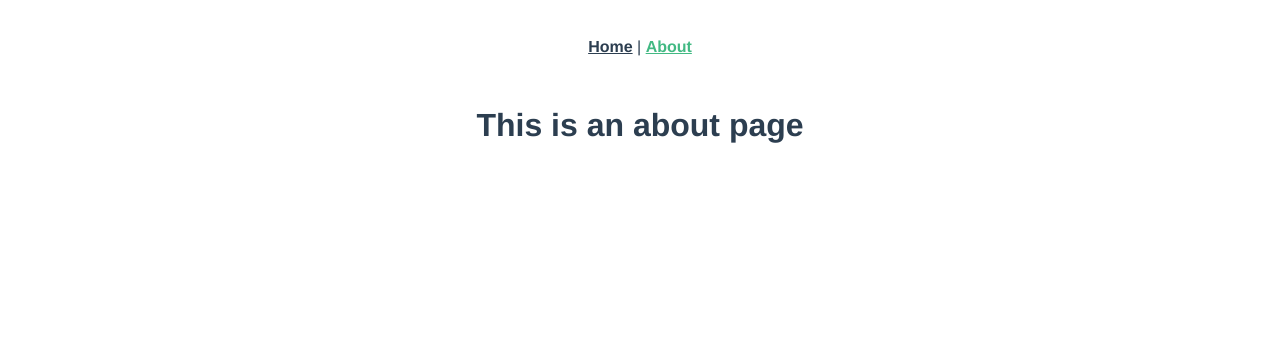
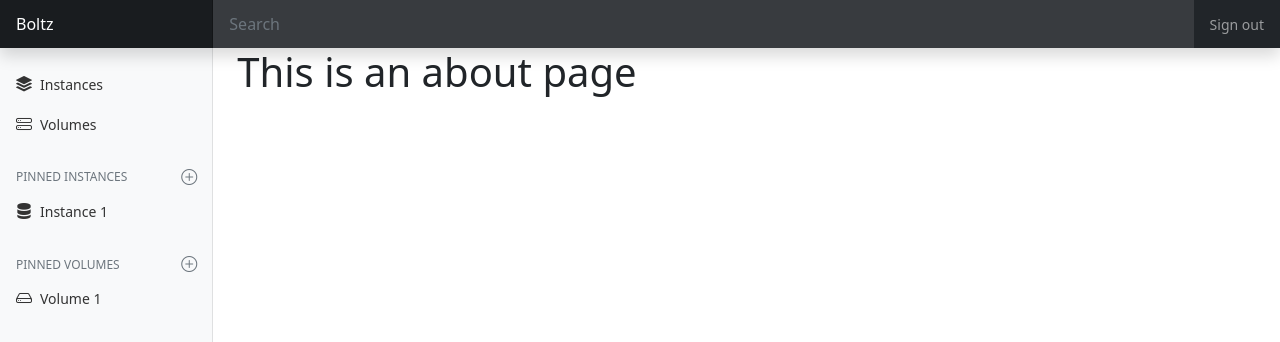
Before and after one commit to bsnk-dev/boltz-web, a Vue app: page /about in a window 1280 px wide. Shown: the top 342 px of the page. Built offline with nearby package versions, Linux system fonts and the light colour scheme.

Commit message:
start of ui

```diff
--- a/package.json
+++ b/package.json
@@ -8,6 +8,9 @@
     "lint": "vue-cli-service lint"
   },
   "dependencies": {
+    "@popperjs/core": "^2.9.2",
+    "bootstrap": "^5.0.2",
+    "bootstrap-icons": "^1.5.0",
     "core-js": "^3.6.5",
     "vue": "^2.6.11",
     "vue-class-component": "^7.2.3",
--- a/src/App.vue
+++ b/src/App.vue
@@ -1,32 +1,45 @@
 <template>
   <div id="app">
-    <div id="nav">
-      <router-link to="/">Home</router-link> |
-      <router-link to="/about">About</router-link>
+    <header class="navbar navbar-dark sticky-top bg-dark flex-md-nowrap p-0 shadow">
+      <a class="navbar-brand col-md-3 col-lg-2 me-0 px-3" href="#">Boltz</a>
+      <button class="navbar-toggler position-absolute d-md-none collapsed" type="button" data-bs-toggle="collapse" data-bs-target="#sidebarMenu" aria-controls="sidebarMenu" aria-expanded="false" aria-label="Toggle navigation">
+        <span class="navbar-toggler-icon"></span>
+      </button>
+      <input class="form-control form-control-dark w-100" type="text" placeholder="Search" aria-label="Search">
+      <div class="navbar-nav">
+        <div class="nav-item text-nowrap">
+          <a class="nav-link px-3" href="#">Sign out</a>
+        </div>
+      </div>
+    </header>
+
+    <div class="container-fluid">
+      <div class="row">
+        <side-bar/>
+
+        <main class="col-md-9 ms-sm-auto col-lg-10 px-md-4">
+          <router-view/>
+        </main>
+      </div>
     </div>
-    <router-view/>
   </div>
 </template>
 
+<script lang="ts">
+import {Component, Vue} from 'vue-property-decorator';
+import SideBar from '@/components/SideBar.vue';
+
+@Component({
+  components: {
+    SideBar
+  },
+})
+export default class App extends Vue {
+}
+</script>
+
+
 <style>
-#app {
-  font-family: Avenir, Helvetica, Arial, sans-serif;
-  -webkit-font-smoothing: antialiased;
-  -moz-osx-font-smoothing: grayscale;
-  text-align: center;
-  color: #2c3e50;
-}
-
-#nav {
-  padding: 30px;
-}
-
-#nav a {
-  font-weight: bold;
-  color: #2c3e50;
-}
-
-#nav a.router-link-exact-active {
-  color: #42b983;
-}
+  @import'~bootstrap/dist/css/bootstrap.css';
+  @import'~bootstrap-icons/font/bootstrap-icons.css';
 </style>
--- /dev/null
+++ b/src/components/SideBar.vue
@@ -0,0 +1,104 @@
+<template>
+  <nav id="sidebarMenu" class="col-md-3 col-lg-2 d-md-block bg-light sidebar collapse">
+    <div class="position-sticky pt-3">
+      <ul class="nav flex-column">
+        <li class="nav-item"
+          v-for="item of items"
+          :key="item.route"
+        >
+          <a
+            :class="($route.name == item.route) ? 'nav-link active' : 'nav-link'"
+            class="d-flex align-items-center"
+            aria-current="page"
+            href="#">
+            <i :class="item.icon" class="fs-6 me-2"></i>
+
+            <span>{{ item.title }}</span>
+          </a>
+        </li>
+      </ul>
+
+      <h6 class="sidebar-heading d-flex justify-content-between align-items-center px-3 mt-4 mb-1 text-muted">
+        <span>Pinned Instances</span>
+        <a class="link-secondary" href="#" aria-label="Add a new report">
+          <i class="bi-plus-circle fs-6 fw-bold"></i>
+        </a>
+      </h6>
+      <ul class="nav flex-column mb-2">
+        <li class="nav-item"
+          v-for="item of pinnedInstances"
+          :key="item.route"
+        >
+          <a
+            :class="($route.path == item.path) ? 'nav-link active' : 'nav-link'"
+            class="d-flex align-items-center"
+            aria-current="page"
+            href="#">
+            <i :class="item.icon" class="fs-6 me-2"></i>
+
+            <span>{{ item.name }}</span>
+          </a>
+        </li>
+      </ul>
+
+      <h6 class="sidebar-heading d-flex justify-content-between align-items-center px-3 mt-4 mb-1 text-muted">
+        <span>Pinned Volumes</span>
+        <a class="link-secondary" href="#" aria-label="Add a new report">
+          <i class="bi-plus-circle fs-6 fw-bold"></i>
+        </a>
+      </h6>
+      <ul class="nav flex-column mb-2">
+        <li class="nav-item"
+          v-for="item of pinnedVolumes"
+          :key="item.route"
+        >
+          <a
+            :class="($route.path == item.path) ? 'nav-link active' : 'nav-link'"
+            class="d-flex align-items-center"
+            aria-current="page"
+            href="#">
+            <i :class="item.icon" class="fs-6 me-2"></i>
+
+            <span>{{ item.name }}</span>
+          </a>
+        </li>
+      </ul>
+    </div>
+  </nav>
+</template>
+
+<script lang="ts">
+import {Component, Vue} from 'vue-property-decorator';
+
+@Component
+export default class SideBar extends Vue {
+  items = [
+    {
+      title: 'Instances',
+      icon: 'bi-stack',
+      route: 'Instances',
+    },
+    {
+      title: 'Volumes',
+      icon: 'bi-hdd-stack',
+      route: 'Instances',
+    },
+  ];
+
+  pinnedInstances = [
+    {
+      name: 'Instance 1',
+      icon: 'bi-server',
+      path: '/instances/1',
+    }
+  ];
+
+  pinnedVolumes = [
+    {
+      name: 'Volume 1',
+      icon: 'bi-hdd',
+      path: '/volumes/1',
+    }
+  ];
+}
+</script>
--- /dev/null
+++ b/src/css/dashboard.css
@@ -0,0 +1,100 @@
+body {
+  font-size: .875rem;
+}
+
+.feather {
+  width: 16px;
+  height: 16px;
+  vertical-align: text-bottom;
+}
+
+/*
+ * Sidebar
+ */
+
+.sidebar {
+  position: fixed;
+  top: 0;
+  /* rtl:raw:
+  right: 0;
+  */
+  bottom: 0;
+  /* rtl:remove */
+  left: 0;
+  z-index: 100; /* Behind the navbar */
+  padding: 48px 0 0; /* Height of navbar */
+  box-shadow: inset -1px 0 0 rgba(0, 0, 0, .1);
+}
+
+@media (max-width: 767.98px) {
+  .sidebar {
+    top: 5rem;
+  }
+}
+
+.sidebar-sticky {
+  position: relative;
+  top: 0;
+  height: calc(100vh - 48px);
+  padding-top: .5rem;
+  overflow-x: hidden;
+  overflow-y: auto; /* Scrollable contents if viewport is shorter than content. */
+}
+
+.sidebar .nav-link {
+  font-weight: 500;
+  color: #333;
+}
+
+.sidebar .nav-link .feather {
+  margin-right: 4px;
+  color: #727272;
+}
+
+.sidebar .nav-link.active {
+  color: #2470dc;
+}
+
+.sidebar .nav-link:hover .feather,
+.sidebar .nav-link.active .feather {
+  color: inherit;
+}
+
+.sidebar-heading {
+  font-size: .75rem;
+  text-transform: uppercase;
+}
+
+/*
+ * Navbar
+ */
+
+.navbar-brand {
+  padding-top: .75rem;
+  padding-bottom: .75rem;
+  font-size: 1rem;
+  background-color: rgba(0, 0, 0, .25);
+  box-shadow: inset -1px 0 0 rgba(0, 0, 0, .25);
+}
+
+.navbar .navbar-toggler {
+  top: .25rem;
+  right: 1rem;
+}
+
+.navbar .form-control {
+  padding: .75rem 1rem;
+  border-width: 0;
+  border-radius: 0;
+}
+
+.form-control-dark {
+  color: #fff;
+  background-color: rgba(255, 255, 255, .1);
+  border-color: rgba(255, 255, 255, .1);
+}
+
+.form-control-dark:focus {
+  border-color: transparent;
+  box-shadow: 0 0 0 3px rgba(255, 255, 255, .25);
+}
--- a/src/main.ts
+++ b/src/main.ts
@@ -2,6 +2,9 @@ import Vue from 'vue'
 import App from './App.vue'
 import router from './router'
 import store from './store'
+
+import 'bootstrap';
+import '@/css/dashboard.css';
 
 Vue.config.productionTip = false
 
--- a/src/views/Home.vue
+++ b/src/views/Home.vue
@@ -1,18 +1,164 @@
 <template>
-  <div class="home">
-    <img alt="Vue logo" src="../assets/logo.png">
-    <HelloWorld msg="Welcome to Your Vue.js + TypeScript App"/>
+  <div>
+    <div
+      class="
+        d-flex
+        justify-content-between
+        flex-wrap flex-md-nowrap
+        align-items-center
+        pt-3
+        pb-2
+        mb-3
+        border-bottom
+      "
+    >
+      <h1 class="h2">Dashboard</h1>
+      <div class="btn-toolbar mb-2 mb-md-0">
+        <div class="btn-group me-2">
+          <button type="button" class="btn btn-sm btn-outline-secondary">
+            Share
+          </button>
+          <button type="button" class="btn btn-sm btn-outline-secondary">
+            Export
+          </button>
+        </div>
+        <button
+          type="button"
+          class="btn btn-sm btn-outline-secondary dropdown-toggle"
+        >
+          <i class="bi-calendar"></i>
+          This week
+        </button>
+      </div>
+    </div>
+
+    <h2>Section title</h2>
+    <div class="table-responsive">
+      <table class="table table-striped table-sm">
+        <thead>
+          <tr>
+            <th scope="col">#</th>
+            <th scope="col">Header</th>
+            <th scope="col">Header</th>
+            <th scope="col">Header</th>
+            <th scope="col">Header</th>
+          </tr>
+        </thead>
+        <tbody>
+          <tr>
+            <td>1,001</td>
+            <td>random</td>
+            <td>data</td>
+            <td>placeholder</td>
+            <td>text</td>
+          </tr>
+          <tr>
+            <td>1,002</td>
+            <td>placeholder</td>
+            <td>irrelevant</td>
+            <td>visual</td>
+            <td>layout</td>
+          </tr>
+          <tr>
+            <td>1,003</td>
+            <td>data</td>
+            <td>rich</td>
+            <td>dashboard</td>
+            <td>tabular</td>
+          </tr>
+          <tr>
+            <td>1,003</td>
+            <td>information</td>
+            <td>placeholder</td>
+            <td>illustrative</td>
+            <td>data</td>
+          </tr>
+          <tr>
+            <td>1,004</td>
+            <td>text</td>
+            <td>random</td>
+            <td>layout</td>
+            <td>dashboard</td>
+          </tr>
+          <tr>
+            <td>1,005</td>
+            <td>dashboard</td>
+            <td>irrelevant</td>
+            <td>text</td>
+            <td>placeholder</td>
+          </tr>
+          <tr>
+            <td>1,006</td>
+            <td>dashboard</td>
+            <td>illustrative</td>
+            <td>rich</td>
+            <td>data</td>
+          </tr>
+          <tr>
+            <td>1,007</td>
+            <td>placeholder</td>
+            <td>tabular</td>
+            <td>information</td>
+            <td>irrelevant</td>
+          </tr>
+          <tr>
+            <td>1,008</td>
+            <td>random</td>
+            <td>data</td>
+            <td>placeholder</td>
+            <td>text</td>
+          </tr>
+          <tr>
+            <td>1,009</td>
+            <td>placeholder</td>
+            <td>irrelevant</td>
+            <td>visual</td>
+            <td>layout</td>
+          </tr>
+          <tr>
+            <td>1,010</td>
+            <td>data</td>
+            <td>rich</td>
+            <td>dashboard</td>
+            <td>tabular</td>
+          </tr>
+          <tr>
+            <td>1,011</td>
+            <td>information</td>
+            <td>placeholder</td>
+            <td>illustrative</td>
+            <td>data</td>
+          </tr>
+          <tr>
+            <td>1,012</td>
+            <td>text</td>
+            <td>placeholder</td>
+            <td>layout</td>
+            <td>dashboard</td>
+          </tr>
+          <tr>
+            <td>1,013</td>
+            <td>dashboard</td>
+            <td>irrelevant</td>
+            <td>text</td>
+            <td>visual</td>
+          </tr>
+          <tr>
+            <td>1,014</td>
+            <td>dashboard</td>
+            <td>illustrative</td>
+            <td>rich</td>
+            <td>data</td>
+          </tr>
+          <tr>
+            <td>1,015</td>
+            <td>random</td>
+            <td>tabular</td>
+            <td>information</td>
+            <td>text</td>
+          </tr>
+        </tbody>
+      </table>
+    </div>
   </div>
 </template>
-
-<script lang="ts">
-import { Component, Vue } from 'vue-property-decorator';
-import HelloWorld from '@/components/HelloWorld.vue'; // @ is an alias to /src
-
-@Component({
-  components: {
-    HelloWorld,
-  },
-})
-export default class Home extends Vue {}
-</script>
```
Also changed, not shown: 1 other file (tests, documents, lock files or other folders).
